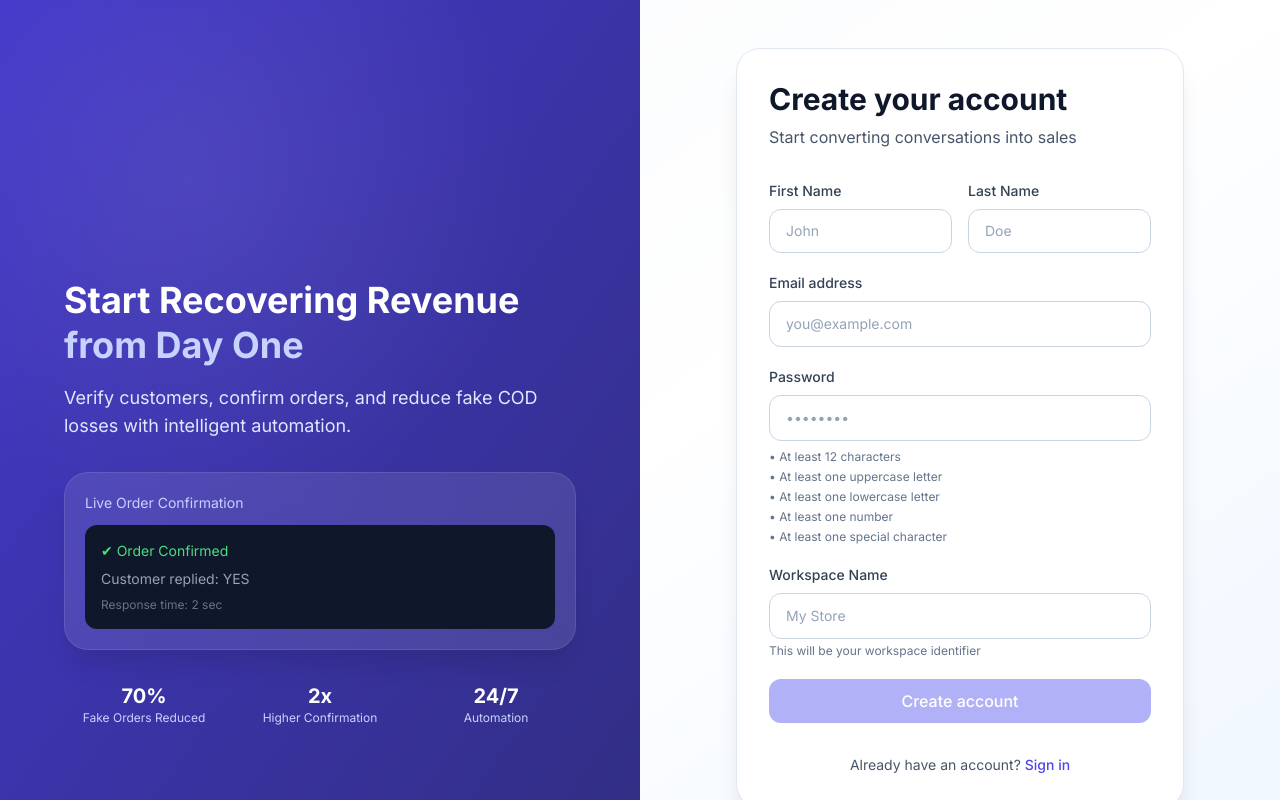
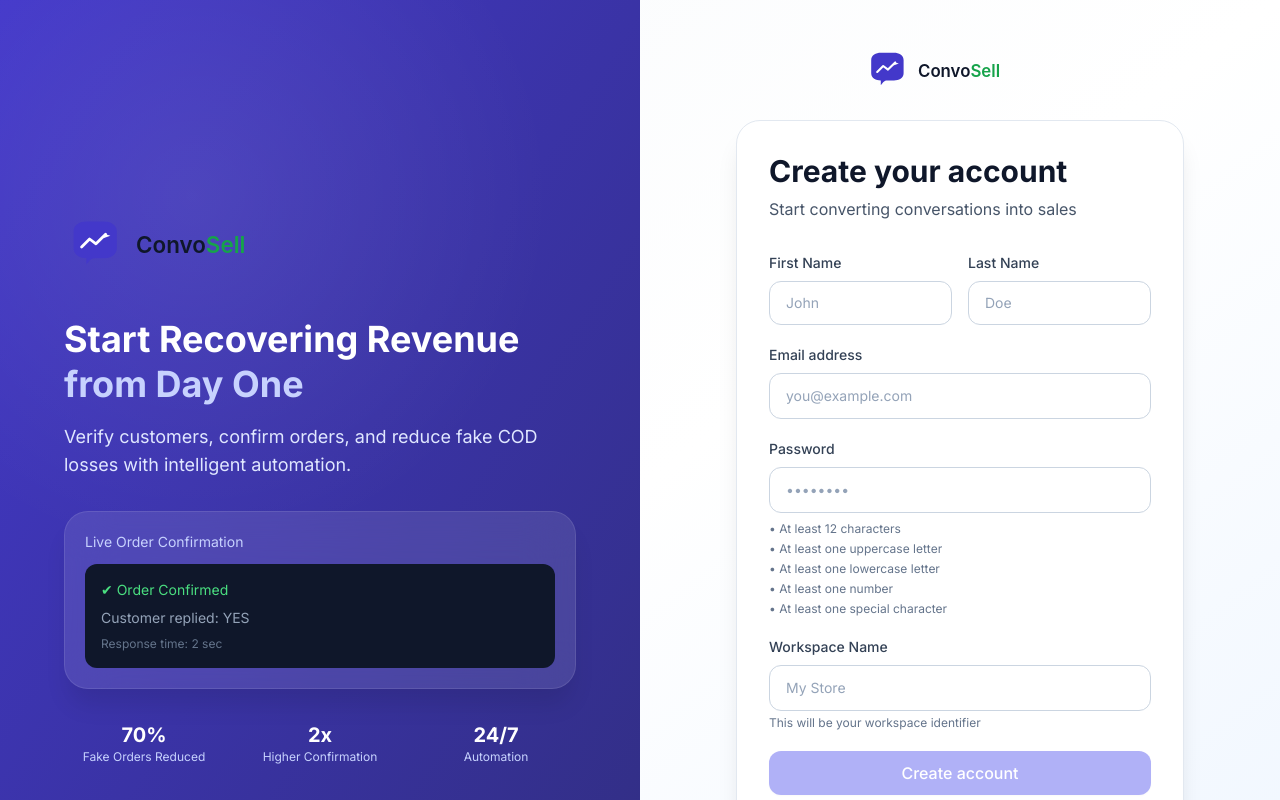
Before and after one commit to numankhan4/ConvoSell, a Next.js app in the folder frontend/: page /register in a window 1280 px wide. Shown: the top 800 px of the page. Built offline with nearby package versions, Linux system fonts and the light colour scheme.

Commit message:
feat: Replace animated logo with static logo in login and registration pages

```diff
--- a/frontend/app/login/page.tsx
+++ b/frontend/app/login/page.tsx
@@ -104,12 +104,13 @@ export default function LoginPage() {
 
   <div className="relative z-10 text-white max-w-lg w-full">
 
-    {/* 🔥 Animated Logo */}
-    <div className="mb-8">
-      <div className="w-16 h-16">
-        {/* paste your animated SVG here */}
-      </div>
-    </div>
+    <Link href="/" className="inline-block mb-8" aria-label="Go to landing page">
+      <img
+        src="/branding/logo/logo.svg"
+        alt="ConvoSell logo"
+        className="h-16 w-auto"
+      />
+    </Link>
 
     {/* Heading */}
     <h1 className="text-4xl font-bold mb-4 leading-tight">
@@ -162,14 +163,25 @@ export default function LoginPage() {
       {/* Right Side - Login Form */}
       <div className="flex-1 flex items-center justify-center p-4 sm:p-6 lg:p-8 xl:p-12">
         <div className="w-full max-w-md">
+          <div className="hidden lg:flex justify-center mb-6">
+            <Link href="/" aria-label="Go to landing page">
+              <img
+                src="/branding/logo/logo.svg"
+                alt="ConvoSell logo"
+                className="h-12 w-auto"
+              />
+            </Link>
+          </div>
+
           {/* Mobile Logo */}
           <div className="lg:hidden text-center mb-6 sm:mb-8">
-            <div className="inline-flex items-center justify-center w-14 h-14 sm:w-16 sm:h-16 bg-primary-500 rounded-2xl mb-3 sm:mb-4">
-              <svg className="w-10 h-10 text-white" fill="currentColor" viewBox="0 0 24 24">
-                <path d="M17.472 14.382c-.297-.149-1.758-.867-2.03-.967-.273-.099-.471-.148-.67.15-.197.297-.767.966-.94 1.164-.173.199-.347.223-.644.075-.297-.15-1.255-.463-2.39-1.475-.883-.788-1.48-1.761-1.653-2.059-.173-.297-.018-.458.13-.606.134-.133.298-.347.446-.52.149-.174.198-.298.298-.497.099-.198.05-.371-.025-.52-.075-.149-.669-1.612-.916-2.207-.242-.579-.487-.5-.669-.51-.173-.008-.371-.01-.57-.01-.198 0-.52.074-.792.372-.272.297-1.04 1.016-1.04 2.479 0 1.462 1.065 2.875 1.213 3.074.149.198 2.096 3.2 5.077 4.487.709.306 1.262.489 1.694.625.712.227 1.36.195 1.871.118.571-.085 1.758-.719 2.006-1.413.248-.694.248-1.289.173-1.413-.074-.124-.272-.198-.57-.347m-5.421 7.403h-.004a9.87 9.87 0 01-5.031-1.378l-.361-.214-3.741.982.998-3.648-.235-.374a9.86 9.86 0 01-1.51-5.26c.001-5.45 4.436-9.884 9.888-9.884 2.64 0 5.122 1.03 6.988 2.898a9.825 9.825 0 012.893 6.994c-.003 5.45-4.437 9.884-9.885 9.884m8.413-18.297A11.815 11.815 0 0012.05 0C5.495 0 .16 5.335.157 11.892c0 2.096.547 4.142 1.588 5.945L.057 24l6.305-1.654a11.882 11.882 0 005.683 1.448h.005c6.554 0 11.890-5.335 11.893-11.893a11.821 11.821 0 00-3.48-8.413Z"/>
-              </svg>
-            </div>
-            <h2 className="text-xl sm:text-2xl font-bold text-slate-900">ConvoSell</h2>
+            <Link href="/" className="inline-flex flex-col items-center" aria-label="Go to landing page">
+              <img
+                src="/branding/logo/logo.svg"
+                alt="ConvoSell logo"
+                className="h-12 sm:h-14 w-auto"
+              />
+            </Link>
           </div>
 
           {/* Login Card */}
--- a/frontend/app/register/page.tsx
+++ b/frontend/app/register/page.tsx
@@ -132,12 +132,13 @@ export default function RegisterPage() {
 
         <div className="relative z-10 text-white max-w-lg w-full">
 
-          {/* 🔥 Animated Logo */}
-          <div className="mb-8">
-            <div className="w-16 h-16">
-              {/* paste your animated SVG here */}
-            </div>
-          </div>
+          <Link href="/" className="inline-block mb-8" aria-label="Go to landing page">
+            <img
+              src="/branding/logo/logo.svg"
+              alt="ConvoSell logo"
+              className="h-16 w-auto"
+            />
+          </Link>
 
           {/* 🔥 HEADLINE (IMPORTANT CHANGE) */}
           <h1 className="text-4xl font-bold mb-4 leading-tight">
@@ -192,14 +193,25 @@ export default function RegisterPage() {
       {/* Right Side - Registration Form */}
       <div className="flex-1 flex items-center justify-center p-4 sm:p-6 lg:p-8 xl:p-12">
         <div className="w-full max-w-md">
+          <div className="hidden lg:flex justify-center mb-6">
+            <Link href="/" aria-label="Go to landing page">
+              <img
+                src="/branding/logo/logo.svg"
+                alt="ConvoSell logo"
+                className="h-12 w-auto"
+              />
+            </Link>
+          </div>
+
           {/* Mobile Logo */}
           <div className="lg:hidden text-center mb-6 sm:mb-8">
-            <div className="inline-flex items-center justify-center w-14 h-14 sm:w-16 sm:h-16 bg-primary-500 rounded-2xl mb-3 sm:mb-4">
-              <svg className="w-10 h-10 text-white" fill="currentColor" viewBox="0 0 24 24">
-                <path d="M17.472 14.382c-.297-.149-1.758-.867-2.03-.967-.273-.099-.471-.148-.67.15-.197.297-.767.966-.94 1.164-.173.199-.347.223-.644.075-.297-.15-1.255-.463-2.39-1.475-.883-.788-1.48-1.761-1.653-2.059-.173-.297-.018-.458.13-.606.134-.133.298-.347.446-.52.149-.174.198-.298.298-.497.099-.198.05-.371-.025-.52-.075-.149-.669-1.612-.916-2.207-.242-.579-.487-.5-.669-.51-.173-.008-.371-.01-.57-.01-.198 0-.52.074-.792.372-.272.297-1.04 1.016-1.04 2.479 0 1.462 1.065 2.875 1.213 3.074.149.198 2.096 3.2 5.077 4.487.709.306 1.262.489 1.694.625.712.227 1.36.195 1.871.118.571-.085 1.758-.719 2.006-1.413.248-.694.248-1.289.173-1.413-.074-.124-.272-.198-.57-.347m-5.421 7.403h-.004a9.87 9.87 0 01-5.031-1.378l-.361-.214-3.741.982.998-3.648-.235-.374a9.86 9.86 0 01-1.51-5.26c.001-5.45 4.436-9.884 9.888-9.884 2.64 0 5.122 1.03 6.988 2.898a9.825 9.825 0 012.893 6.994c-.003 5.45-4.437 9.884-9.885 9.884m8.413-18.297A11.815 11.815 0 0012.05 0C5.495 0 .16 5.335.157 11.892c0 2.096.547 4.142 1.588 5.945L.057 24l6.305-1.654a11.882 11.882 0 005.683 1.448h.005c6.554 0 11.890-5.335 11.893-11.893a11.821 11.821 0 00-3.48-8.413Z"/>
-              </svg>
-            </div>
-            <h2 className="text-xl sm:text-2xl font-bold text-slate-900">ConvoSell</h2>
+            <Link href="/" className="inline-flex flex-col items-center" aria-label="Go to landing page">
+              <img
+                src="/branding/logo/logo.svg"
+                alt="ConvoSell logo"
+                className="h-12 sm:h-14 w-auto"
+              />
+            </Link>
           </div>
 
           {/* Registration Card */}
```
